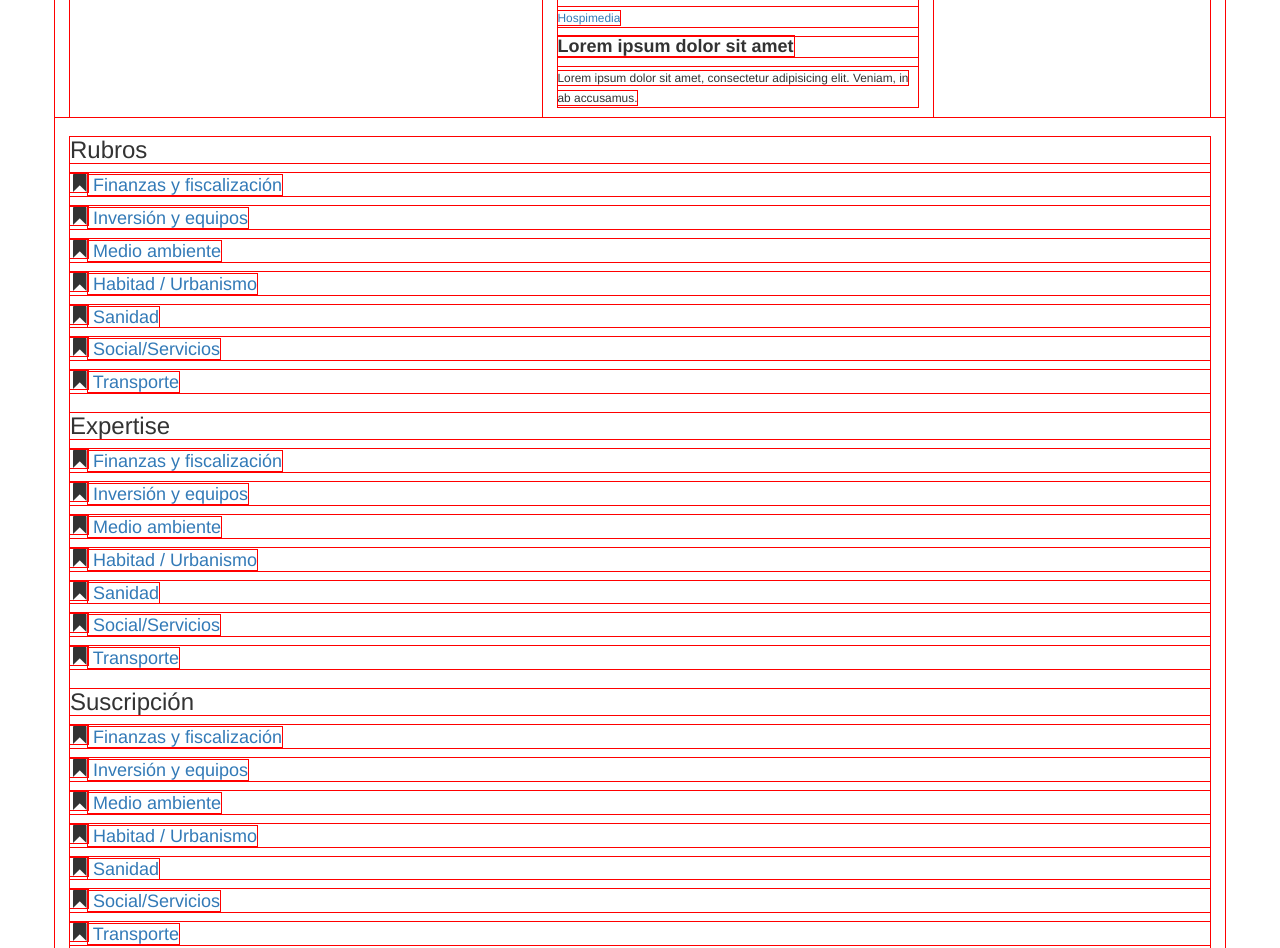
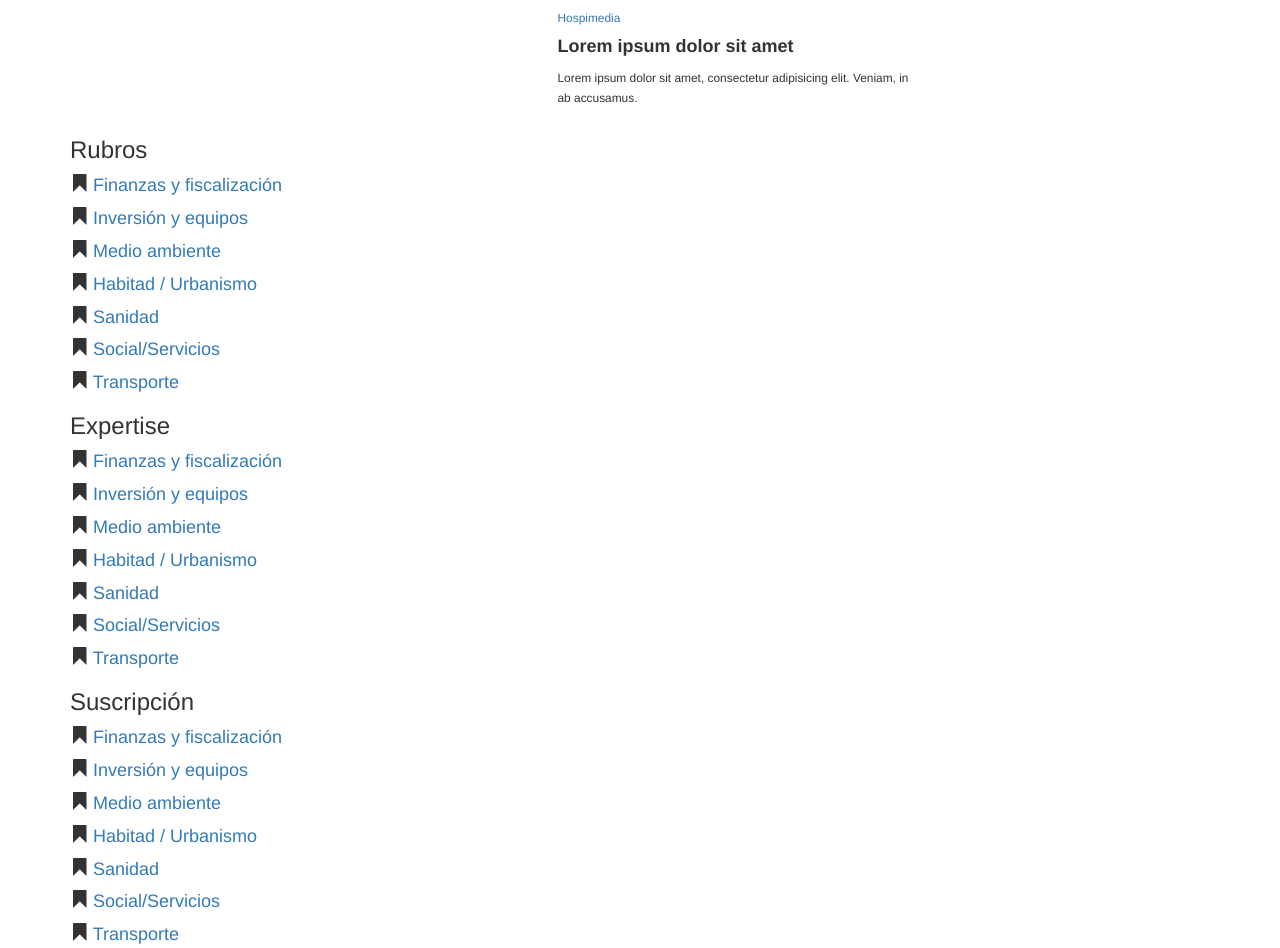
Before and after one commit to milililipily/bootstrap, a plain HTML site: page index.html in a window 1280 px wide. Shown: the part 1232-2180 px from the top of the page. Drawn offline with Linux system fonts and the light colour scheme.

Commit message:
sin lineas rojas

```diff
--- a/css/main.css
+++ b/css/main.css
@@ -1,6 +1,6 @@
-*{
+/**{
 	outline: 1px solid red;
-}
+}*/
 body{
 
 }
@@ -25,3 +25,6 @@ body{
 .lista h4 a{
 	color: black;
 }
+.footer{
+	display: inline-block;
+}
```
Also changed, not shown: index.html (+0 -1 lines).
